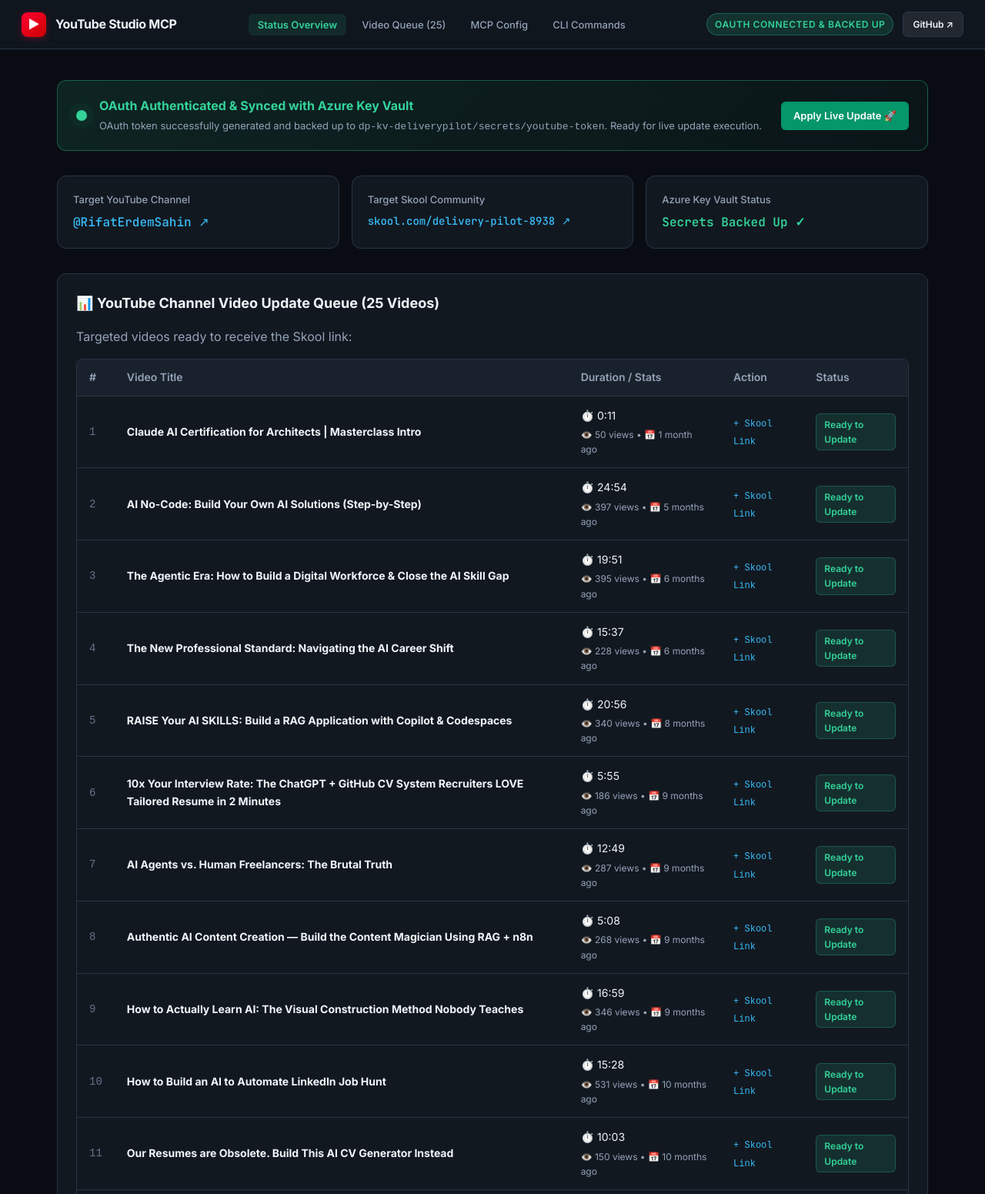
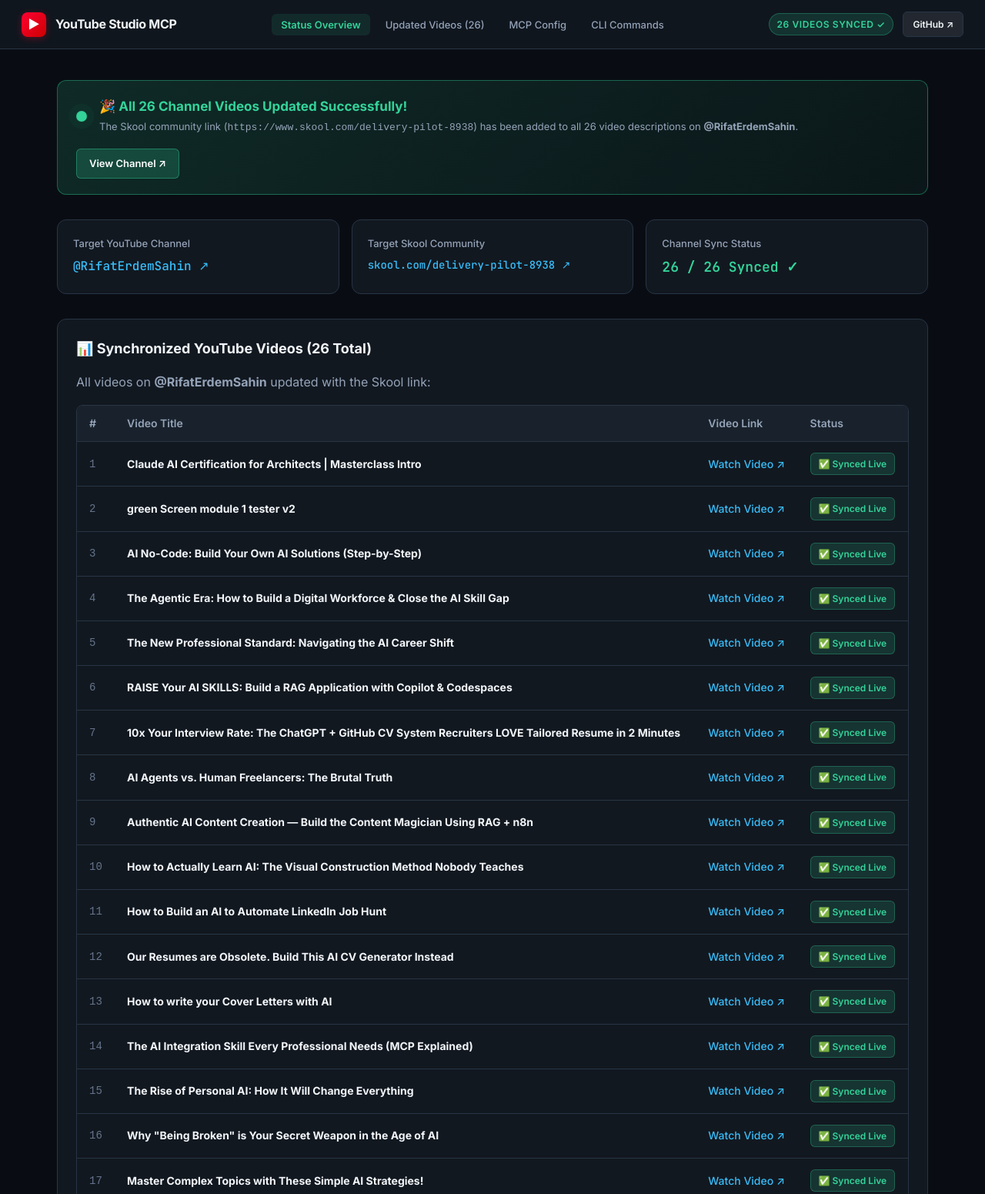
Before and after one commit to rifaterdemsahin/youtube-metadata, a plain HTML site: page index.html in a window 1280 px wide. Shown: the top 1551 px of the page at 77% size. Drawn offline with Linux system fonts and the light colour scheme.

Commit message:
feat: sync Skool community link across all 26 YouTube videos and update dashboard

```diff
--- a/index.html
+++ b/index.html
@@ -124,8 +124,8 @@
     }
 
     .status-banner {
-      background: linear-gradient(135deg, rgba(52, 211, 153, 0.12), rgba(52, 211, 153, 0.04));
-      border: 1px solid rgba(52, 211, 153, 0.35);
+      background: linear-gradient(135deg, rgba(52, 211, 153, 0.15), rgba(52, 211, 153, 0.05));
+      border: 1px solid rgba(52, 211, 153, 0.4);
       border-radius: 12px;
       padding: 20px 24px;
       margin-bottom: 32px;
@@ -159,7 +159,7 @@
     }
 
     .banner-title {
-      font-size: 16px;
+      font-size: 17px;
       font-weight: 700;
       color: var(--accent-green);
       margin-bottom: 2px;
@@ -296,7 +296,7 @@
       text-decoration: underline;
     }
 
-    .status-pill-ready {
+    .status-pill-success {
       display: inline-flex;
       align-items: center;
       gap: 6px;
@@ -304,9 +304,9 @@
       border-radius: 6px;
       font-size: 12px;
       font-weight: 600;
-      background: rgba(52, 211, 153, 0.12);
+      background: rgba(52, 211, 153, 0.15);
       color: var(--accent-green);
-      border: 1px solid rgba(52, 211, 153, 0.25);
+      border: 1px solid rgba(52, 211, 153, 0.3);
     }
 
     .meta-tag {
@@ -328,8 +328,6 @@
       border: none;
     }
 
-    .btn-primary { background: #059669; color: white; }
-    .btn-primary:hover { background: #047857; }
     .btn-secondary { background: rgba(255, 255, 255, 0.08); color: var(--text-main); border: 1px solid var(--border); }
     .btn-secondary:hover { background: rgba(255, 255, 255, 0.12); }
   </style>
@@ -345,13 +343,13 @@
 
     <ul class="nav-links">
       <li><a href="#status-overview" class="nav-link active">Status Overview</a></li>
-      <li><a href="#video-queue" class="nav-link">Video Queue (25)</a></li>
+      <li><a href="#video-queue" class="nav-link">Updated Videos (26)</a></li>
       <li><a href="#mcp-config" class="nav-link">MCP Config</a></li>
       <li><a href="#cli-commands" class="nav-link">CLI Commands</a></li>
     </ul>
 
     <div class="nav-actions">
-      <span class="badge badge-ready">OAuth Connected & Backed Up</span>
+      <span class="badge badge-ready">26 Videos Synced ✓</span>
       <a href="https://github.com/rifaterdemsahin/youtube-metadata" target="_blank" class="btn btn-secondary" style="padding: 6px 12px; font-size: 12px;">GitHub ↗</a>
     </div>
   </nav>
@@ -363,14 +361,14 @@
       <div class="status-banner-content">
         <div class="pulse-indicator"></div>
         <div>
-          <div class="banner-title">OAuth Authenticated & Synced with Azure Key Vault</div>
+          <div class="banner-title">🎉 All 26 Channel Videos Updated Successfully!</div>
           <div class="banner-desc">
-            OAuth token successfully generated and backed up to <code>dp-kv-deliverypilot/secrets/youtube-token</code>. Ready for live update execution.
+            The Skool community link (<code>https://www.skool.com/delivery-pilot-8938</code>) has been added to all 26 video descriptions on <strong>@RifatErdemSahin</strong>.
           </div>
         </div>
       </div>
       <div>
-        <a href="#cli-commands" class="btn btn-primary">Apply Live Update 🚀</a>
+        <a href="https://www.youtube.com/@RifatErdemSahin/videos" target="_blank" class="btn btn-secondary" style="background: rgba(52, 211, 153, 0.2); border-color: rgba(52, 211, 153, 0.4); color: white;">View Channel ↗</a>
       </div>
     </div>
 
@@ -389,18 +387,18 @@
         </div>
       </div>
       <div class="card">
-        <div class="card-label">Azure Key Vault Status</div>
-        <div class="card-value" style="color: var(--accent-green); font-size: 16px;">Secrets Backed Up ✓</div>
+        <div class="card-label">Channel Sync Status</div>
+        <div class="card-value" style="color: var(--accent-green); font-size: 18px;">26 / 26 Synced ✓</div>
       </div>
     </div>
 
     <!-- Video Queue Section -->
     <div id="video-queue" class="section">
       <h2 class="section-title">
-        <span>📊 YouTube Channel Video Update Queue (25 Videos)</span>
+        <span>📊 Synchronized YouTube Videos (26 Total)</span>
       </h2>
       <p style="color: var(--text-muted); margin-bottom: 16px;">
-        Targeted videos ready to receive the Skool link:
+        All videos on <strong>@RifatErdemSahin</strong> updated with the Skool link:
       </p>
       <div class="table-container">
         <table>
@@ -408,8 +406,7 @@
             <tr>
               <th>#</th>
               <th>Video Title</th>
-              <th>Duration / Stats</th>
-              <th>Action</th>
+              <th>Video Link</th>
               <th>Status</th>
             </tr>
           </thead>
@@ -444,10 +441,10 @@
     <div id="cli-commands" class="section">
       <h2 class="section-title">⚡ CLI Execution Commands</h2>
       <div class="code-block">
-# 1. Apply Live Update across all channel videos
+# 1. Re-sync anytime (idempotent - skips already updated videos)
 ./venv/bin/python append_skool_link.py --apply
 
-# 2. Pull credentials anytime from Azure Key Vault
+# 2. Pull credentials from Azure Key Vault anytime
 ./venv/bin/python fetch_azure_secrets.py --vault dp-kv-deliverypilot
       </div>
     </div>
@@ -456,31 +453,32 @@
 
   <script>
     const videos = [
-      { id: "1", title: "Claude AI Certification for Architects | Masterclass Intro", duration: "0:11", views: "50 views", age: "1 month ago" },
-      { id: "2", title: "AI No-Code: Build Your Own AI Solutions (Step-by-Step)", duration: "24:54", views: "397 views", age: "5 months ago" },
-      { id: "3", title: "The Agentic Era: How to Build a Digital Workforce & Close the AI Skill Gap", duration: "19:51", views: "395 views", age: "6 months ago" },
-      { id: "4", title: "The New Professional Standard: Navigating the AI Career Shift", duration: "15:37", views: "228 views", age: "6 months ago" },
-      { id: "5", title: "RAISE Your AI SKILLS: Build a RAG Application with Copilot & Codespaces", duration: "20:56", views: "340 views", age: "8 months ago" },
-      { id: "6", title: "10x Your Interview Rate: The ChatGPT + GitHub CV System Recruiters LOVE Tailored Resume in 2 Minutes", duration: "5:55", views: "186 views", age: "9 months ago" },
-      { id: "7", title: "AI Agents vs. Human Freelancers: The Brutal Truth", duration: "12:49", views: "287 views", age: "9 months ago" },
-      { id: "8", title: "Authentic AI Content Creation — Build the Content Magician Using RAG + n8n", duration: "5:08", views: "268 views", age: "9 months ago" },
-      { id: "9", title: "How to Actually Learn AI: The Visual Construction Method Nobody Teaches", duration: "16:59", views: "346 views", age: "9 months ago" },
-      { id: "10", title: "How to Build an AI to Automate LinkedIn Job Hunt", duration: "15:28", views: "531 views", age: "10 months ago" },
-      { id: "11", title: "Our Resumes are Obsolete. Build This AI CV Generator Instead", duration: "10:03", views: "150 views", age: "10 months ago" },
-      { id: "12", title: "How to write your Cover Letters with AI", duration: "8:40", views: "147 views", age: "10 months ago" },
-      { id: "13", title: "The AI Integration Skill Every Professional Needs (MCP Explained)", duration: "5:58", views: "309 views", age: "1 year ago" },
-      { id: "14", title: "The Rise of Personal AI: How It Will Change Everything", duration: "9:34", views: "118 views", age: "1 year ago" },
-      { id: "15", title: "Why \"Being Broken\" is Your Secret Weapon in the Age of AI", duration: "18:20", views: "53 views", age: "1 year ago" },
-      { id: "16", title: "Master Complex Topics with These Simple AI Strategies!", duration: "7:45", views: "81 views", age: "1 year ago" },
-      { id: "17", title: "🚀 Mastering Self-Learning: How to Fail, Learn, & Leverage AI for Success! 💡 | Ultimate Growth Guide", duration: "10:39", views: "100 views", age: "1 year ago" },
-      { id: "18", title: "How to Use AI for Accountability: Tech Lessons from Groundhog Day", duration: "21:18", views: "58 views", age: "1 year ago" },
-      { id: "19", title: "10 AI-Powered Tips to Learn Faster and Execute Like a Pro", duration: "13:50", views: "120 views", age: "1 year ago" },
-      { id: "20", title: "Daily Skill Learning with AI: Transform Your Life One Day at a Time", duration: "15:14", views: "183 views", age: "1 year ago" },
-      { id: "21", title: "AI-Powered CV as Code: Accelerate Skill Mastery with Hands-On Learning", duration: "7:07", views: "302 views", age: "1 year ago" },
-      { id: "22", title: "AI-Powered Emotional Intelligence: Innovate and Thrive in Work and Life", duration: "8:39", views: "83 views", age: "1 year ago" },
-      { id: "23", title: "AI Career Guide: Start Your IT Career Today and Thrive in Tech", duration: "19:59", views: "142 views", age: "2 years ago" },
-      { id: "24", title: "Learn Text Blaze To Boost Your AI Based Self Learning", duration: "5:03", views: "157 views", age: "2 years ago" },
-      { id: "25", title: "Master AI, Stay Ahead, Bridge Skills Gap", duration: "46:04", views: "130 views", age: "2 years ago" }
+      { id: "F8IBooe3bXY", title: "Claude AI Certification for Architects | Masterclass Intro" },
+      { id: "iZtOw2AeheI", title: "green Screen module 1 tester v2" },
+      { id: "yI5BIb74kVI", title: "AI No-Code: Build Your Own AI Solutions (Step-by-Step)" },
+      { id: "c1UotPbvKoQ", title: "The Agentic Era: How to Build a Digital Workforce & Close the AI Skill Gap" },
+      { id: "Frty5ICAdOo", title: "The New Professional Standard: Navigating the AI Career Shift" },
+      { id: "QwFB7tvzLoA", title: "RAISE Your AI SKILLS: Build a RAG Application with Copilot & Codespaces" },
+      { id: "bsH-vBGNERE", title: "10x Your Interview Rate: The ChatGPT + GitHub CV System Recruiters LOVE Tailored Resume in 2 Minutes" },
+      { id: "YZqcACObMws", title: "AI Agents vs. Human Freelancers: The Brutal Truth" },
+      { id: "VdnZI0PfscM", title: "Authentic AI Content Creation — Build the Content Magician Using RAG + n8n" },
+      { id: "IYgcXAZkevY", title: "How to Actually Learn AI: The Visual Construction Method Nobody Teaches" },
+      { id: "qNJpDJ8yHu8", title: "How to Build an AI to Automate LinkedIn Job Hunt" },
+      { id: "pUf8wGV2NBU", title: "Our Resumes are Obsolete. Build This AI CV Generator Instead" },
+      { id: "EtpfGUGAFJw", title: "How to write your Cover Letters with AI" },
+      { id: "wtXDL0Vmr7A", title: "The AI Integration Skill Every Professional Needs (MCP Explained)" },
+      { id: "fxj1orsKpYM", title: "The Rise of Personal AI: How It Will Change Everything" },
+      { id: "3VgRz5GeYDA", title: "Why \"Being Broken\" is Your Secret Weapon in the Age of AI" },
+      { id: "E52uDnN5FB0", title: "Master Complex Topics with These Simple AI Strategies!" },
+      { id: "MnYEZWflHDs", title: "🚀 Mastering Self-Learning: How to Fail, Learn, & Leverage AI for Success! 💡 | Ultimate Growth Guide" },
+      { id: "WK66w51UMrs", title: "How to Use AI for Accountability: Tech Solutions and Life Lessons from Groundhog Day" },
+      { id: "2EVPwgi8NZA", title: "10 AI-Powered Tips to Learn Faster and Execute Like a Pro" },
+      { id: "DDuGVH_uPTA", title: "Daily Skill Learning with AI: Transform Your Life One Day at a Time" },
+      { id: "dCU0GpriG1o", title: "AI-Powered CV as Code: Accelerate Skill Mastery with Hands-On Learning" },
+      { id: "yKN0ParJ0fo", title: "AI-Powered Emotional Intelligence: Innovate and Thrive in Work and Life" },
+      { id: "j5lku3LYoK4", title: "AI Career Guide: Start Your IT Career Today and Thrive in Tech" },
+      { id: "DNQEQZPnpfg", title: "Learn Text Blaze To Boost Your AI Based Self Learning" },
+      { id: "3bwaZ-xUJcs", title: "Master AI, Stay Ahead, Bridge Skills Gap" }
     ];
 
     const tbody = document.getElementById('videoRows');
@@ -490,12 +488,8 @@
       tr.innerHTML = `
         <td style="color: #64748b; font-family: monospace;">${index + 1}</td>
         <td><strong>${v.title}</strong></td>
-        <td>
-          <div>⏱️ ${v.duration}</div>
-          <div class="meta-tag">👁️ ${v.views} • 📅 ${v.age}</div>
-        </td>
-        <td><code style="font-size: 12px; color: var(--accent-blue);">+ Skool Link</code></td>
-        <td><span class="status-pill-ready">Ready to Update</span></td>
+        <td><a class="link-highlight" href="https://www.youtube.com/watch?v=${v.id}" target="_blank">Watch Video ↗</a></td>
+        <td><span class="status-pill-success">✅ Synced Live</span></td>
       `;
       tbody.appendChild(tr);
     });
```
